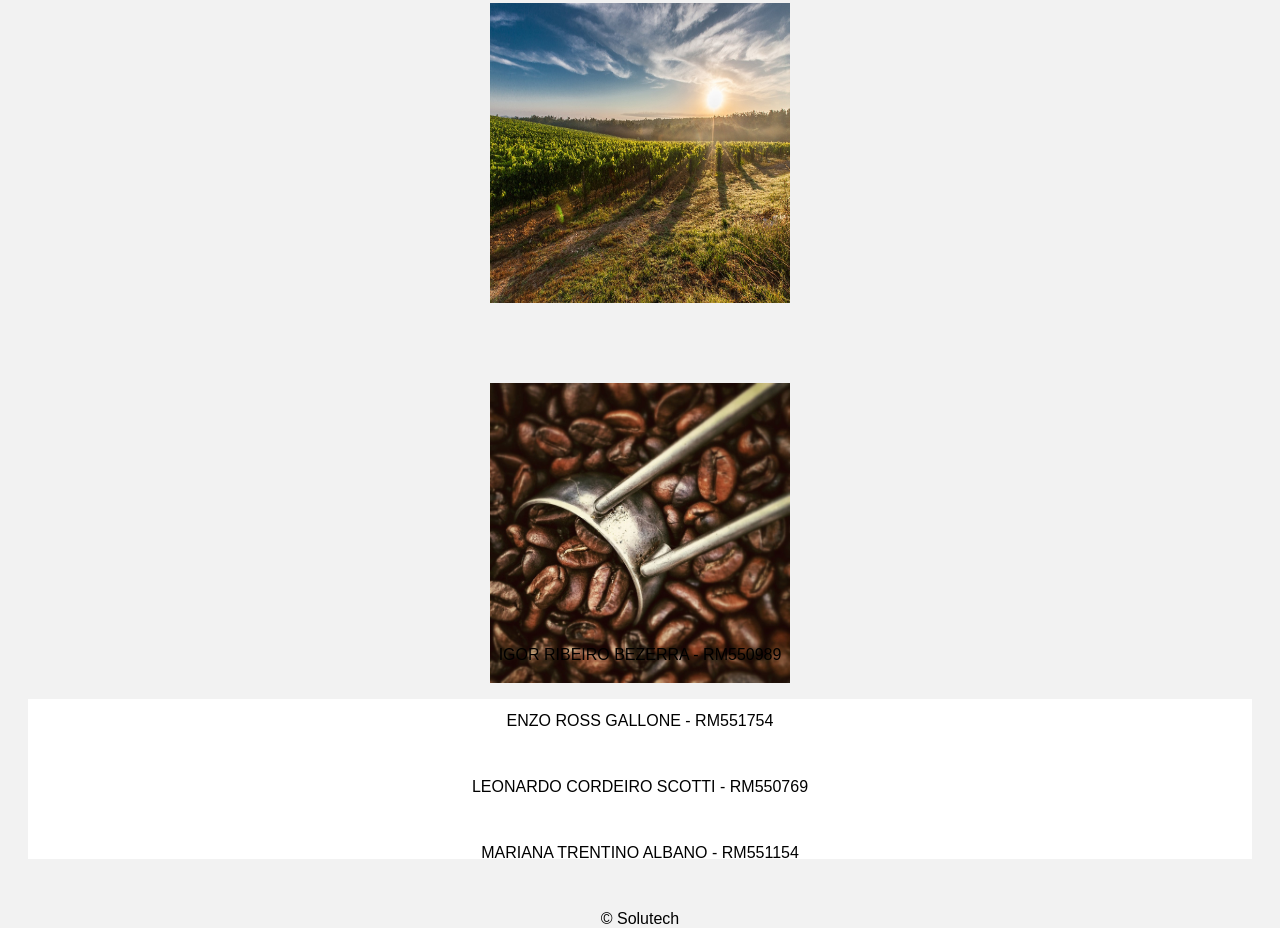
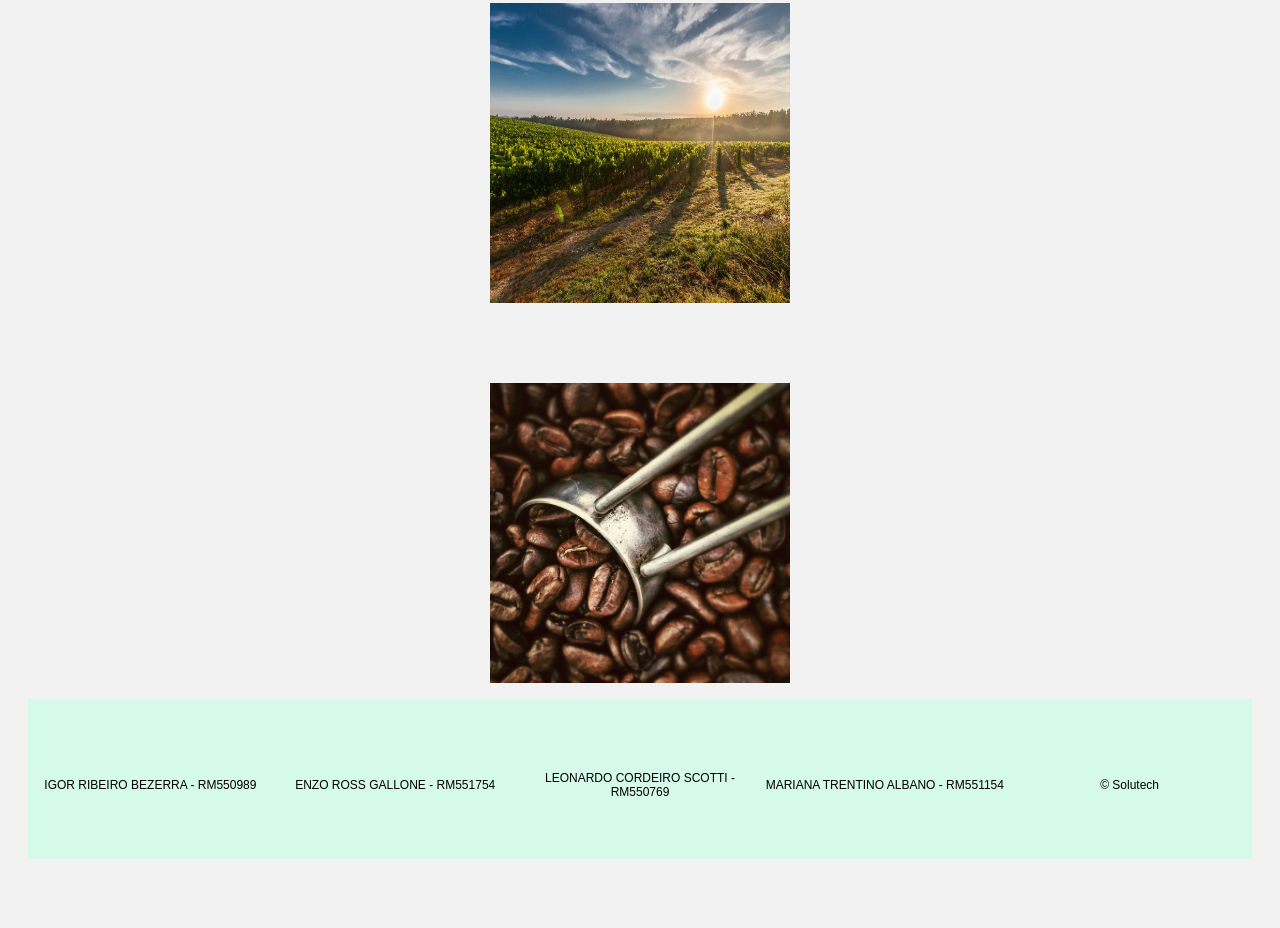
Before and after one commit to leocscotti/GS-Web-Development, a plain HTML site: page pages/contato.html in a window 1280 px wide. Shown: the part 1409-2337 px from the top of the page. After the commit the page ends 2296 px from the top, so only its background shows below. Drawn offline with Linux system fonts and the light colour scheme.

Commit message:
rodapé arrumado

```diff
--- a/CSS/formulario.css
+++ b/CSS/formulario.css
@@ -77,11 +77,18 @@ body {
       text-align: center;
   }
 
-.rodape {
+  .rodape {
     display: flex;
-    justify-content: center;
+    justify-content: space-around;
     align-items: center;
     height: 20vh;
-    background-color: rgb(255, 255, 255);
-    flex-direction: column;
+    background-color: rgb(214, 250, 233);
+    flex-direction: row;
 }
+
+.rodape p {
+    flex-grow: 2;
+    flex-basis: 100px;
+    text-align: center;
+    font-size: 12px;
+}
```
